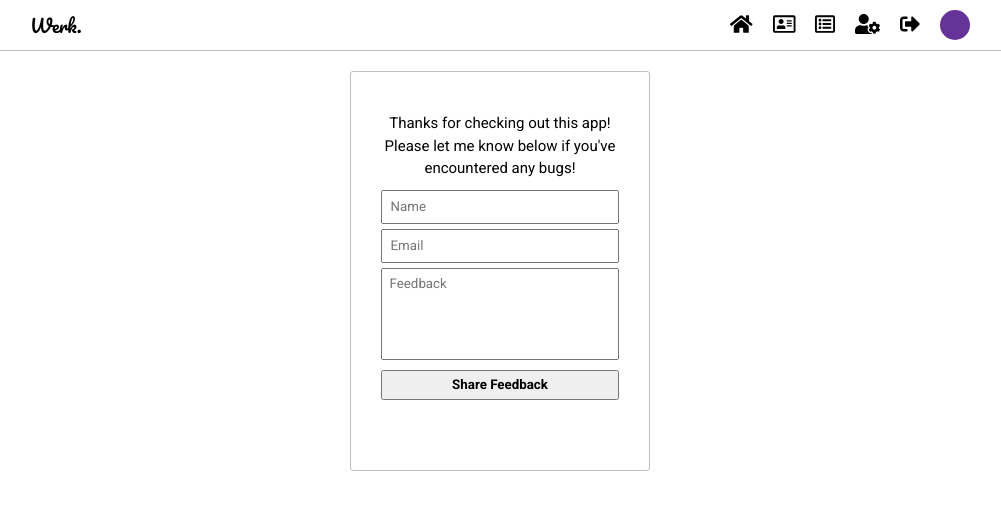
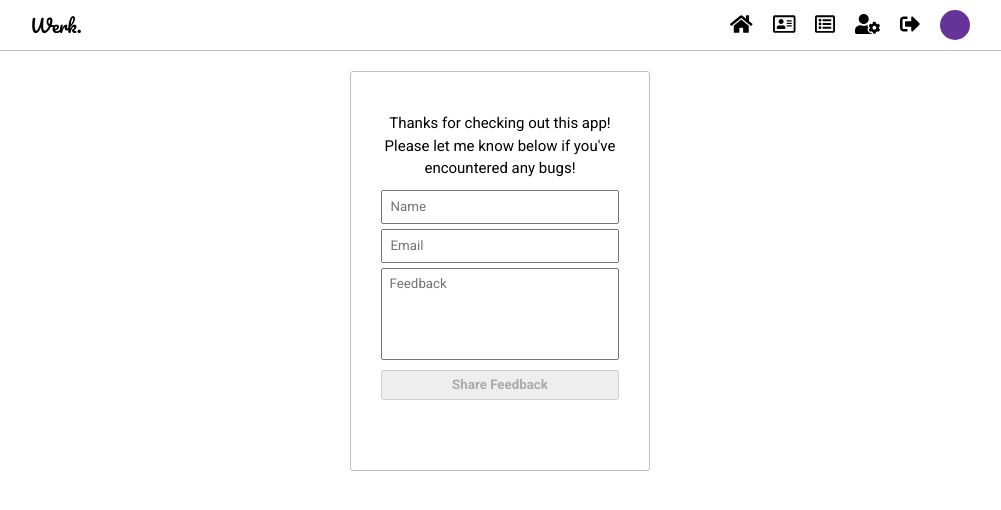
Before and after one commit to Jonathan-YungHsin-Ho/working-on-front-end, a React (Create React App) app: page /feedback in a window 1280 px wide. Shown: the top 510 px of the page, without its empty margins (140-1141 px from the left). Built offline with nearby package versions, Linux system fonts and the light colour scheme; no server answers; sample sign-in values are in the browser's storage.

Commit message:
Add basic form validation and adjust margins and paddings

```diff
--- a/src/App.js
+++ b/src/App.js
@@ -29,12 +29,14 @@ function App() {
 			<Route path='/signup' component={Signup} />
 			<Route path='/login' component={Login} />
 			<Route path='/profile/:id' component={Profile} />
+			<Route path='/feedback' component={Feedback} />
 			<PrivateRoute path='/home' component={Home} />
 			<PrivateRoute path='/explore' component={Explore} />
 			<PrivateRoute path='/projects' component={Projects} />
 			<PrivateRoute path='/account' component={Account} />
-			<PrivateRoute path='/feedback' component={Feedback} />
-			{isLoggedIn && pathname !== '/feedback' && <FeedbackButton />}
+			{/* <PrivateRoute path='/feedback' component={Feedback} /> */}
+			{/* {isLoggedIn && pathname !== '/feedback' && <FeedbackButton />} */}
+			{pathname !== '/feedback' && <FeedbackButton />}
 		</div>
 	);
 }
--- a/src/components/card/Card.js
+++ b/src/components/card/Card.js
@@ -30,6 +30,7 @@ export default function Card({ user }) {
 const StyledCard = styled.div`
 	width: 28rem;
 	padding-bottom: 0.5rem;
+	margin: 0 2rem;
 	margin-bottom: 2rem;
 
 	display: flex;
--- a/src/components/explore/AllUsers.js
+++ b/src/components/explore/AllUsers.js
@@ -25,12 +25,11 @@ const CardWrapper = styled.div`
 	margin: 0 auto;
 	display: flex;
 	flex-wrap: wrap;
-	justify-content: space-between;
-	align-items: flex-start;
 
 	/* flex-flow: column wrap;
 	justify-content: flex-start;
 	align-items: center; */
 
-	padding: 2rem;
+	/* padding: 2rem; */
+	padding-top: 2rem;
 `;
--- a/src/components/explore/LandingHeader.js
+++ b/src/components/explore/LandingHeader.js
@@ -34,13 +34,13 @@ export default function LandingHeader() {
 }
 
 const StyledHeader = styled.div`
-	padding: 2rem;
 	display: flex;
 	flex-direction: column;
 	justify-content: center;
 	border-bottom: 1px solid silver;
 
 	.header-wrapper {
+		padding: 2rem;
 		width: 100%;
 		max-width: 98rem;
 		margin: 0 auto;
--- a/src/components/feedback/FeedbackForm.js
+++ b/src/components/feedback/FeedbackForm.js
@@ -80,7 +80,13 @@ export default function FeedbackForm() {
 						placeholder='Feedback'
 						onChange={handleChange}
 					/>
-					<StyledButton>Share Feedback</StyledButton>
+					{feedback.name !== '' &&
+					feedback.email !== '' &&
+					feedback.message !== '' ? (
+						<StyledButton>Share Feedback</StyledButton>
+					) : (
+						<StyledButton disabled={true}>Share Feedback</StyledButton>
+					)}
 				</form>
 				<div className='message-response'>
 					<span style={{ color: 'green' }}>{response}</span>
--- a/src/components/misc/Loading.js
+++ b/src/components/misc/Loading.js
@@ -8,7 +8,7 @@ export default function Loading() {
 			<FontAwesomeIcon
 				icon={['fas', 'cog']}
 				color='silver'
-				class='fa-spin fa-2x fa-fw'
+				className='fa-spin fa-2x fa-fw'
 			/>
 			<p>Loading...</p>
 		</StyledLoading>
--- a/src/styled-components/StyledComponents.js
+++ b/src/styled-components/StyledComponents.js
@@ -62,7 +62,7 @@ export const StyledButton = styled.button`
 
 	font-family: inherit;
 	font-weight: bold;
-	cursor: pointer;
+	cursor: ${props => (props.disabled ? 'not-allowed' : 'pointer')};
 
 	/* background-color: #003366;
 			color: white;
```
